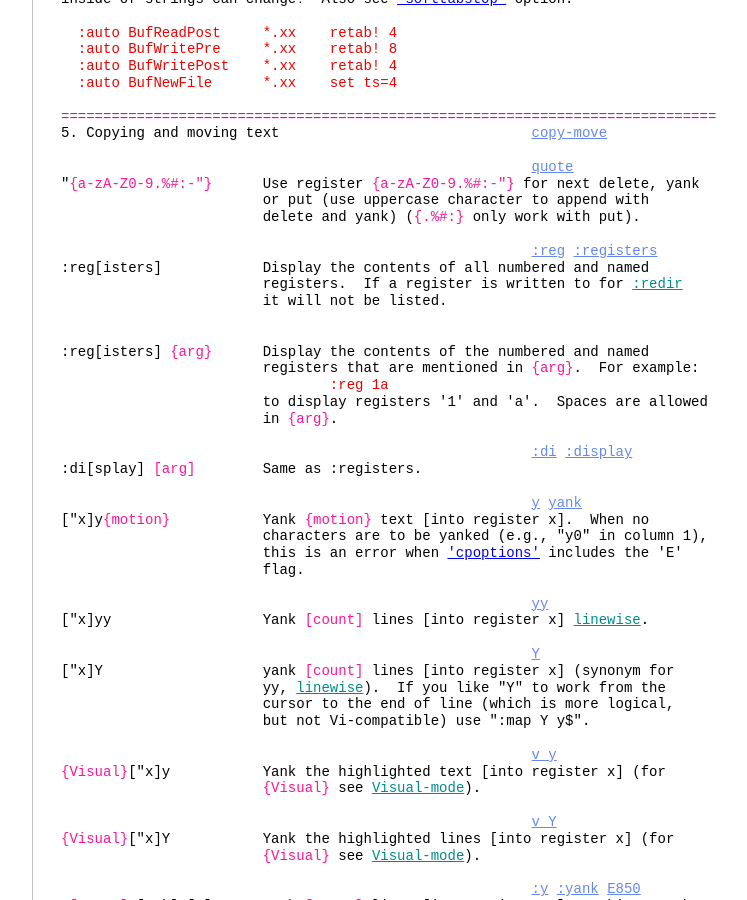
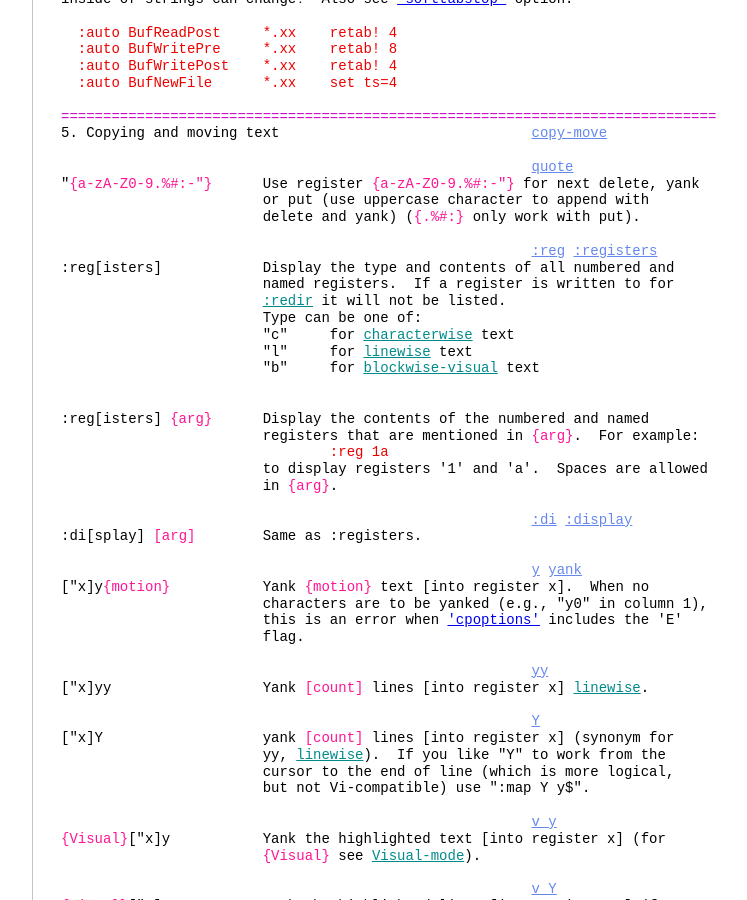
Before and after one commit to vim-jp/vimdoc-en, a Jekyll site: the page built from change.html, in a window 1280 px wide and 900 px high, scrolled down 16757 px. Shown: the whole window, without its empty margins (340-1087 px from the left). Built offline with Jekyll 4.4.1, drawn with Linux system fonts in a browser that asks for light colours; nearby versions of some CDN libraries; comment, search, counter and statistics services are not loaded.

Commit message:
Generated by Travis JOB 1003.1
https://travis-ci.org/vim-jp/vimdoc-en/builds/602563069

```diff
--- a/change.html
+++ b/change.html
@@ -1004,9 +1004,13 @@ inside of strings can change!&nbsp;&nbsp;Also see&nbsp;<a class="Type" href="opt
 &nbsp;&nbsp;&nbsp;&nbsp;&nbsp;&nbsp;&nbsp;&nbsp;&nbsp;&nbsp;&nbsp;&nbsp;&nbsp;&nbsp;&nbsp;&nbsp;&nbsp;&nbsp;&nbsp;&nbsp;&nbsp;&nbsp;&nbsp;&nbsp;delete and yank) (<span class="Special">{.%#:}</span>&nbsp;only work with put).<br>
 <br>
 &nbsp;&nbsp;&nbsp;&nbsp;&nbsp;&nbsp;&nbsp;&nbsp;&nbsp;&nbsp;&nbsp;&nbsp;&nbsp;&nbsp;&nbsp;&nbsp;&nbsp;&nbsp;&nbsp;&nbsp;&nbsp;&nbsp;&nbsp;&nbsp;&nbsp;&nbsp;&nbsp;&nbsp;&nbsp;&nbsp;&nbsp;&nbsp;&nbsp;&nbsp;&nbsp;&nbsp;&nbsp;&nbsp;&nbsp;&nbsp;&nbsp;&nbsp;&nbsp;&nbsp;&nbsp;&nbsp;&nbsp;&nbsp;&nbsp;&nbsp;&nbsp;&nbsp;&nbsp;&nbsp;&nbsp;&nbsp;<a class="Constant" href="change.html#:reg" name=":reg">:reg</a>&nbsp;<a class="Constant" href="change.html#:registers" name=":registers">:registers</a><br>
-:reg[isters]&nbsp;&nbsp;&nbsp;&nbsp;&nbsp;&nbsp;&nbsp;&nbsp;&nbsp;&nbsp;&nbsp;&nbsp;Display the contents of all numbered and named<br>
-&nbsp;&nbsp;&nbsp;&nbsp;&nbsp;&nbsp;&nbsp;&nbsp;&nbsp;&nbsp;&nbsp;&nbsp;&nbsp;&nbsp;&nbsp;&nbsp;&nbsp;&nbsp;&nbsp;&nbsp;&nbsp;&nbsp;&nbsp;&nbsp;registers.&nbsp;&nbsp;If a register is written to for&nbsp;<a class="Identifier" href="various.html#:redir">:redir</a><br>
-&nbsp;&nbsp;&nbsp;&nbsp;&nbsp;&nbsp;&nbsp;&nbsp;&nbsp;&nbsp;&nbsp;&nbsp;&nbsp;&nbsp;&nbsp;&nbsp;&nbsp;&nbsp;&nbsp;&nbsp;&nbsp;&nbsp;&nbsp;&nbsp;it will not be listed.<br>
+:reg[isters]&nbsp;&nbsp;&nbsp;&nbsp;&nbsp;&nbsp;&nbsp;&nbsp;&nbsp;&nbsp;&nbsp;&nbsp;Display the type and contents of all numbered and<br>
+&nbsp;&nbsp;&nbsp;&nbsp;&nbsp;&nbsp;&nbsp;&nbsp;&nbsp;&nbsp;&nbsp;&nbsp;&nbsp;&nbsp;&nbsp;&nbsp;&nbsp;&nbsp;&nbsp;&nbsp;&nbsp;&nbsp;&nbsp;&nbsp;named registers.&nbsp;&nbsp;If a register is written to for<br>
+&nbsp;&nbsp;&nbsp;&nbsp;&nbsp;&nbsp;&nbsp;&nbsp;&nbsp;&nbsp;&nbsp;&nbsp;&nbsp;&nbsp;&nbsp;&nbsp;&nbsp;&nbsp;&nbsp;&nbsp;&nbsp;&nbsp;&nbsp;&nbsp;<a class="Identifier" href="various.html#:redir">:redir</a>&nbsp;it will not be listed.<br>
+&nbsp;&nbsp;&nbsp;&nbsp;&nbsp;&nbsp;&nbsp;&nbsp;&nbsp;&nbsp;&nbsp;&nbsp;&nbsp;&nbsp;&nbsp;&nbsp;&nbsp;&nbsp;&nbsp;&nbsp;&nbsp;&nbsp;&nbsp;&nbsp;Type can be one of:<br>
+&nbsp;&nbsp;&nbsp;&nbsp;&nbsp;&nbsp;&nbsp;&nbsp;&nbsp;&nbsp;&nbsp;&nbsp;&nbsp;&nbsp;&nbsp;&nbsp;&nbsp;&nbsp;&nbsp;&nbsp;&nbsp;&nbsp;&nbsp;&nbsp;&quot;c&quot;&nbsp;&nbsp;&nbsp;&nbsp; for&nbsp;<a class="Identifier" href="motion.html#characterwise">characterwise</a>&nbsp;text<br>
+&nbsp;&nbsp;&nbsp;&nbsp;&nbsp;&nbsp;&nbsp;&nbsp;&nbsp;&nbsp;&nbsp;&nbsp;&nbsp;&nbsp;&nbsp;&nbsp;&nbsp;&nbsp;&nbsp;&nbsp;&nbsp;&nbsp;&nbsp;&nbsp;&quot;l&quot;&nbsp;&nbsp;&nbsp;&nbsp; for&nbsp;<a class="Identifier" href="motion.html#linewise">linewise</a>&nbsp;text<br>
+&nbsp;&nbsp;&nbsp;&nbsp;&nbsp;&nbsp;&nbsp;&nbsp;&nbsp;&nbsp;&nbsp;&nbsp;&nbsp;&nbsp;&nbsp;&nbsp;&nbsp;&nbsp;&nbsp;&nbsp;&nbsp;&nbsp;&nbsp;&nbsp;&quot;b&quot;&nbsp;&nbsp;&nbsp;&nbsp; for&nbsp;<a class="Identifier" href="visual.html#blockwise-visual">blockwise-visual</a>&nbsp;text<br>
 <br>
 <br>
 :reg[isters]&nbsp;<span class="Special">{arg}</span>&nbsp;&nbsp;&nbsp;&nbsp;&nbsp;&nbsp;Display the contents of the numbered and named<br>
```
